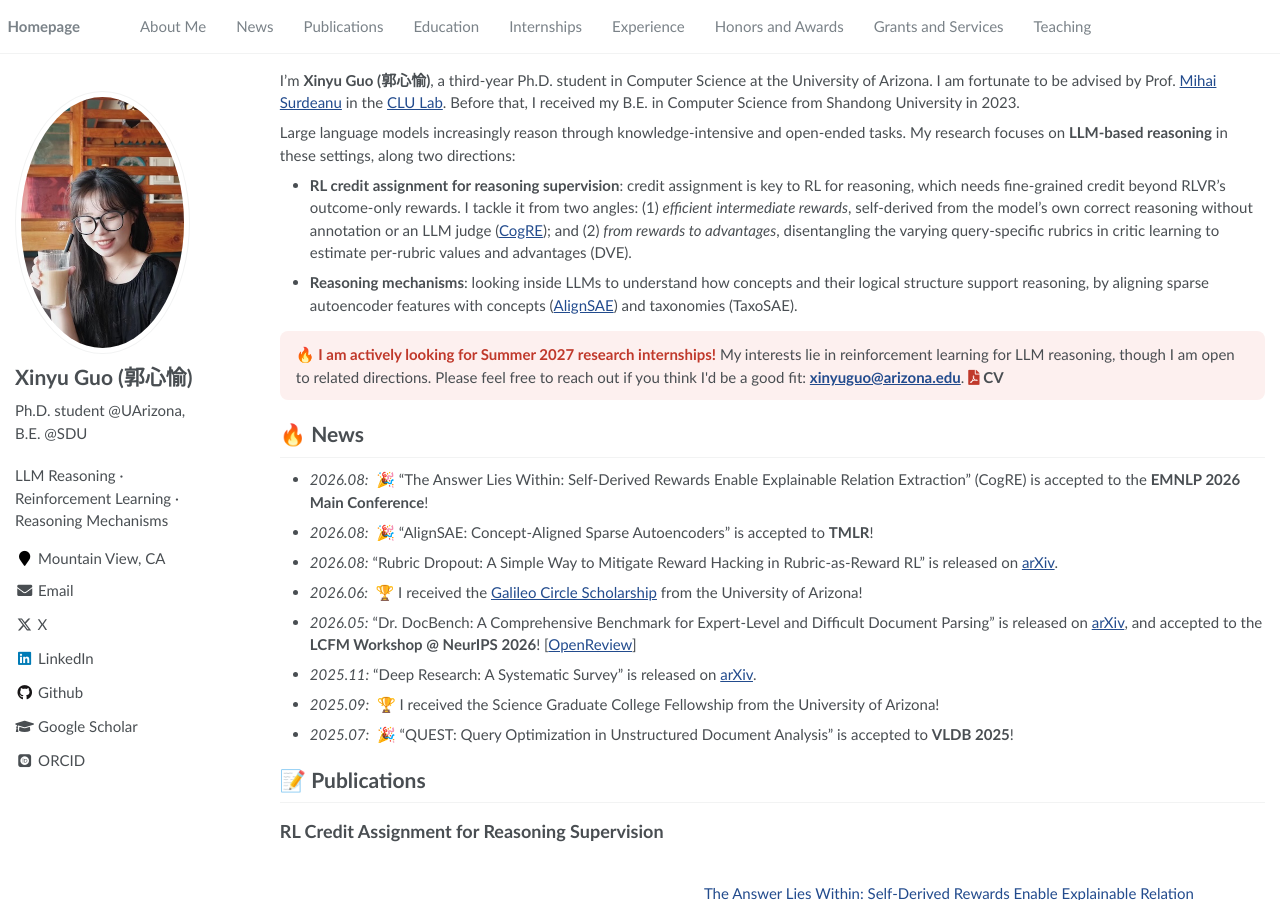
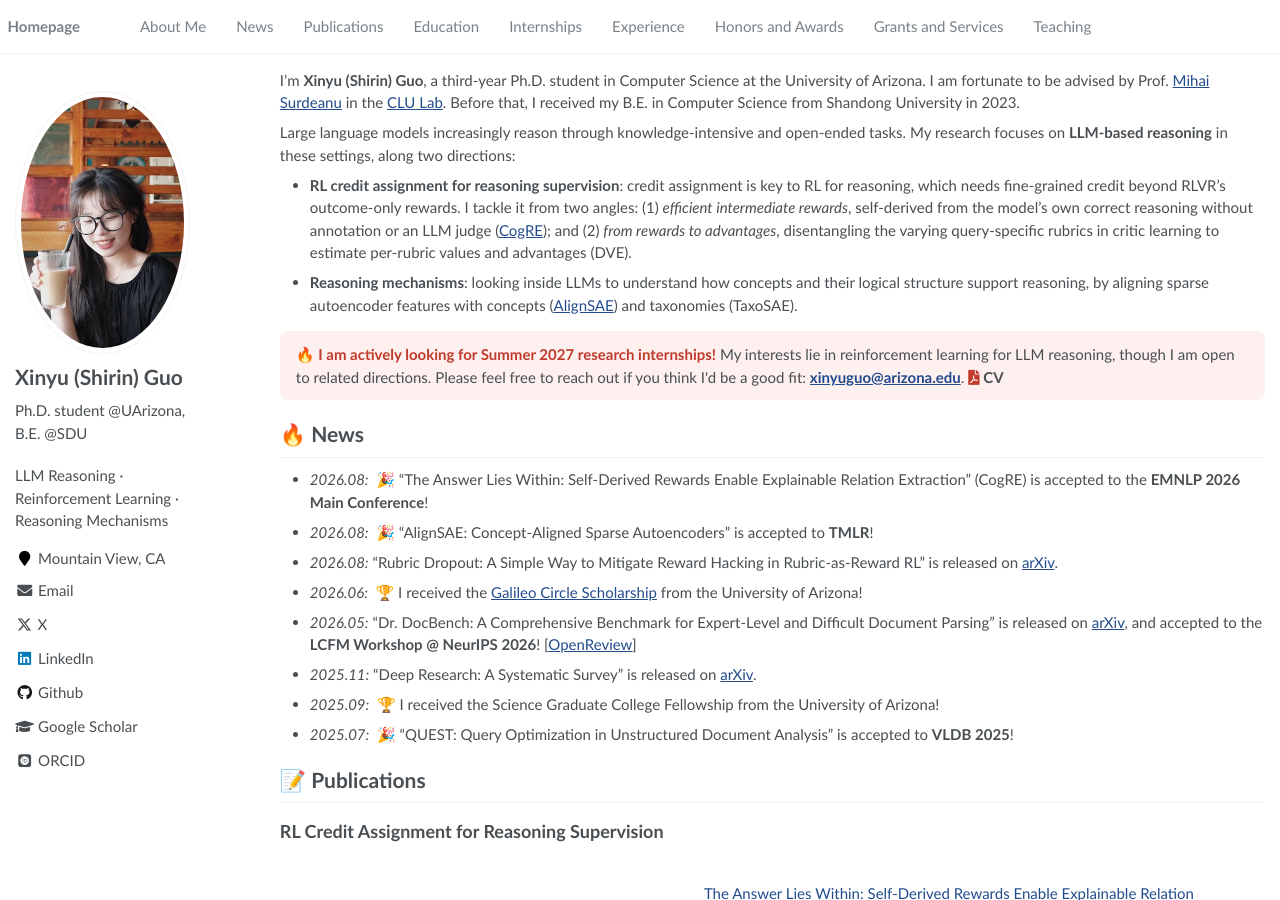
Before and after one commit to xinnyuguo/xinnyuguo.github.io, a Jekyll site: the page built from _pages/about.md, in a window 1280 px wide and 900 px high. Built offline with Jekyll 4.4.1, drawn with Linux system fonts in a browser that asks for light colours; some web fonts are replaced.

Commit message:
Use English name Shirin on homepage
Co-Authored-By: Claude Opus 5.5 (1M context) <noreply@anthropic.com>

```diff
--- a/_config.yml
+++ b/_config.yml
@@ -21,7 +21,7 @@ baidu_site_verification  :  # get baidu_site_verification from https://ziyuan.ba
 
 # Site Author
 author:
-  name             : "Xinyu Guo (郭心愉)"
+  name             : "Xinyu (Shirin) Guo"
   avatar           : "images/personal_image.jpg"
   bio              : "Ph.D. student @UArizona, B.E. @SDU"
   location         : "Mountain View, CA"
--- a/_pages/about.md
+++ b/_pages/about.md
@@ -16,7 +16,7 @@ redirect_from:
 {% assign url = gsDataBaseUrl | append: "google-scholar-stats/gs_data_shieldsio.json" %}
 
 <span class='anchor' id='about-me'></span>
-I'm **Xinyu Guo (郭心愉)**, a third-year Ph.D. student in Computer Science at the University of Arizona. I am fortunate to be advised by Prof. <a href="https://surdeanu.cs.arizona.edu/mihai/">Mihai Surdeanu</a> in the <a href="https://clulab.org/">CLU Lab</a>. Before that, I received my B.E. in Computer Science from Shandong University in 2023.
+I'm **Xinyu (Shirin) Guo**, a third-year Ph.D. student in Computer Science at the University of Arizona. I am fortunate to be advised by Prof. <a href="https://surdeanu.cs.arizona.edu/mihai/">Mihai Surdeanu</a> in the <a href="https://clulab.org/">CLU Lab</a>. Before that, I received my B.E. in Computer Science from Shandong University in 2023.
 
 Large language models increasingly reason through knowledge-intensive and open-ended tasks. My research focuses on **LLM-based reasoning** in these settings, along two directions:
 
```
